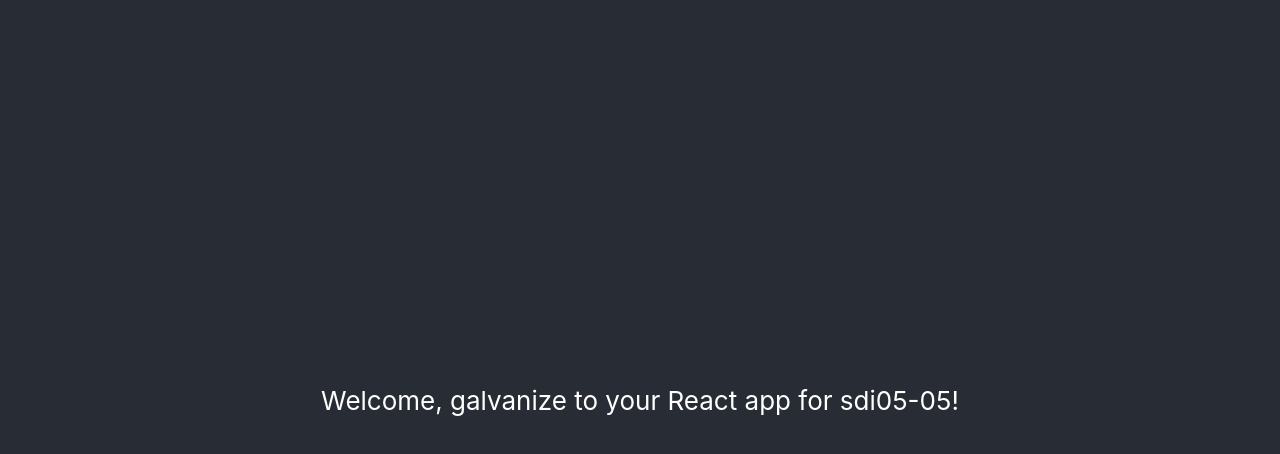
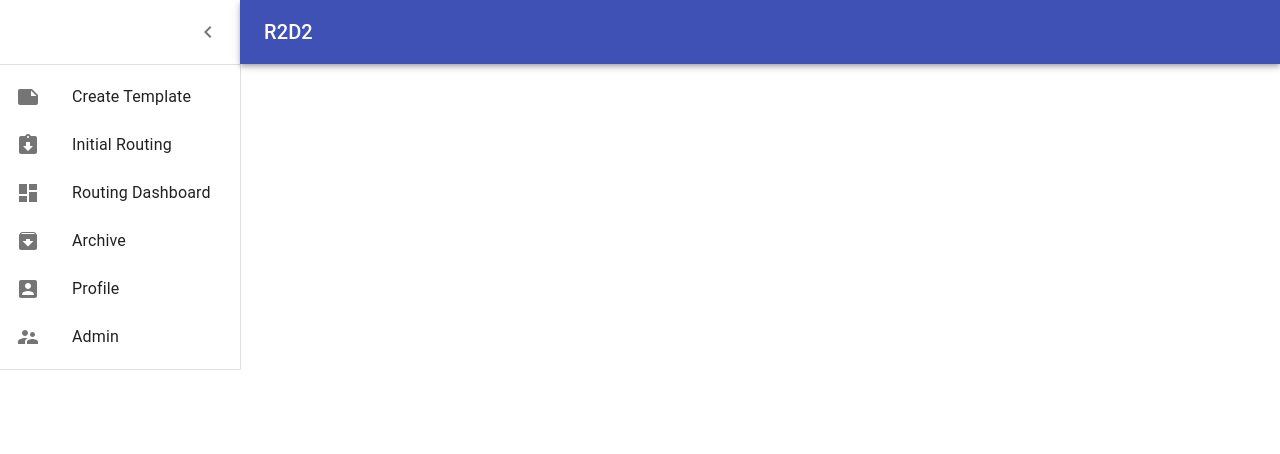
Before and after one commit to pham-andrew/R2-D2, a React (Create React App) app in the folder ui-master/: page / in a window 1280 px wide. Shown: the top 454 px of the page. Built offline with nearby package versions, Linux system fonts and the light colour scheme.

Commit message:
navigation drawer created

```diff
--- a/ui-master/src/App.js
+++ b/ui-master/src/App.js
@@ -1,14 +1,195 @@
-import React from 'react';
-import './App.css';
 
-function App() {
+import React, { useEffect, useState } from 'react';
+import clsx from 'clsx';
+import { makeStyles } from '@material-ui/core/styles';
+import Drawer from '@material-ui/core/Drawer';
+import List from '@material-ui/core/List';
+import Divider from '@material-ui/core/Divider';
+import IconButton from '@material-ui/core/IconButton';
+import ChevronLeftIcon from '@material-ui/icons/ChevronLeft';
+import ListItem from '@material-ui/core/ListItem';
+import ListItemIcon from '@material-ui/core/ListItemIcon';
+import ListItemText from '@material-ui/core/ListItemText';
+import AppBar from '@material-ui/core/AppBar';
+import MenuIcon from '@material-ui/icons/Menu';
+import Typography from '@material-ui/core/Typography';
+import Toolbar from '@material-ui/core/Toolbar';
+import NoteIcon from '@material-ui/icons/Note';
+import DashboardIcon from '@material-ui/icons/Dashboard';
+import AssignmentReturnedIcon from '@material-ui/icons/AssignmentReturned';
+import ArchiveIcon from '@material-ui/icons/Archive';
+import AccountBoxIcon from '@material-ui/icons/AccountBox';
+import SupervisorAccountIcon from '@material-ui/icons/SupervisorAccount';
+
+const drawerWidth = 240;
+
+const useStyles = makeStyles((theme) => ({
+  root: {
+    display: 'flex',
+  },
+  toolbar: {
+    paddingRight: 24,
+  },
+  toolbarIcon: {
+    display: 'flex',
+    alignItems: 'center',
+    justifyContent: 'flex-end',
+    padding: '0 8px',
+    ...theme.mixins.toolbar,
+  },
+  appBar: {
+    zIndex: theme.zIndex.drawer + 1,
+    transition: theme.transitions.create(['width', 'margin'], {
+      easing: theme.transitions.easing.sharp,
+      duration: theme.transitions.duration.leavingScreen,
+    }),
+  },
+  appBarShift: {
+    marginLeft: drawerWidth,
+    width: `calc(100% - ${drawerWidth}px)`,
+    transition: theme.transitions.create(['width', 'margin'], {
+      easing: theme.transitions.easing.sharp,
+      duration: theme.transitions.duration.enteringScreen,
+    }),
+  },
+  menuButton: {
+    marginRight: 36,
+  },
+  menuButtonHidden: {
+    display: 'none',
+  },
+  title: {
+    flexGrow: 1,
+  },
+  drawerPaper: {
+    position: 'relative',
+    whiteSpace: 'nowrap',
+    width: drawerWidth,
+    transition: theme.transitions.create('width', {
+      easing: theme.transitions.easing.sharp,
+      duration: theme.transitions.duration.enteringScreen,
+    }),
+  },
+  drawerPaperClose: {
+    overflowX: 'hidden',
+    transition: theme.transitions.create('width', {
+      easing: theme.transitions.easing.sharp,
+      duration: theme.transitions.duration.leavingScreen,
+    }),
+    width: theme.spacing(7),
+    [theme.breakpoints.up('sm')]: {
+      width: theme.spacing(9),
+    },
+  },
+  appBarSpacer: theme.mixins.toolbar,
+  content: {
+    flexGrow: 1,
+    height: '100vh',
+    overflow: 'auto',
+  },
+  container: {
+    paddingTop: theme.spacing(4),
+    paddingBottom: theme.spacing(4),
+  },
+  paper: {
+    padding: theme.spacing(2),
+    marginBottom: theme.spacing(2),
+    display: 'flex',
+    overflow: 'auto',
+    flexDirection: 'column',
+  },
+  fixedHeight: {
+    height: 240,
+  },
+}));
+
+const App = () => {
+  const classes = useStyles();
+
+  const [page, setPage] = useState("Home")
+  const [drawerOpen, setDrawerOpen] = React.useState(true);
+
+  const handleDrawerOpen = () => {
+      setDrawerOpen(true);
+  };
+  const handleDrawerClose = () => {
+      setDrawerOpen(false);
+  };
+
   return (
-    <div className="App">
-      <header className="App-header">
-        Welcome, galvanize to your React app for sdi05-05!
-      </header>
-    </div>
-  );
-}
+    <>
+      <AppBar position="absolute" className={clsx(classes.appBar, drawerOpen && classes.appBarShift)}>
+        <Toolbar className={classes.toolbar}>
+        <IconButton
+          edge="start"
+          color="inherit"
+          onClick={handleDrawerOpen}
+          className={clsx(classes.menuButton, drawerOpen && classes.menuButtonHidden)}
+        >
+          <MenuIcon />
+        </IconButton>
+        <Typography component="h1" variant="h6" color="inherit" noWrap className={classes.title}>
+          R2D2
+        </Typography>
+        </Toolbar>
+      </AppBar>
+      <Drawer
+          variant="permanent"
+          classes={{
+          paper: clsx(classes.drawerPaper, !drawerOpen && classes.drawerPaperClose),
+          }}
+          open={drawerOpen}
+      >
+          <div className={classes.toolbarIcon}>
+          <IconButton onClick={handleDrawerClose}>
+            <ChevronLeftIcon />
+          </IconButton>
+          </div>
+          <Divider />
+            <List>
+              <div>
+                <ListItem button>
+                <ListItemIcon>
+                  <NoteIcon />
+                </ListItemIcon>
+                <ListItemText primary="Create Template" />
+                </ListItem>
+                <ListItem button>
+                <ListItemIcon>
+                  <AssignmentReturnedIcon />
+                </ListItemIcon>
+                <ListItemText primary="Initial Routing" />
+                </ListItem>
+                <ListItem button>
+                <ListItemIcon>
+                  <DashboardIcon />
+                </ListItemIcon>
+                <ListItemText primary="Routing Dashboard" />
+                </ListItem>
+                <ListItem button>
+                <ListItemIcon>
+                  <ArchiveIcon />
+                </ListItemIcon>
+                <ListItemText primary="Archive" />
+                </ListItem>
+                <ListItem button>
+                <ListItemIcon>
+                  <AccountBoxIcon />
+                </ListItemIcon>
+                <ListItemText primary="Profile" />
+                </ListItem>
+                <ListItem button>
+                <ListItemIcon>
+                  <SupervisorAccountIcon />
+                </ListItemIcon>
+                <ListItemText primary="Admin" />
+                </ListItem>
+              </div>
+            </List>
+          <Divider />
+      </Drawer>
+    </>
+  )
+};
 
 export default App;
```
Also changed, not shown: ui-master/src/Classification.js (added, +25 -0 lines), 2 other files (tests, documents, lock files or other folders).
